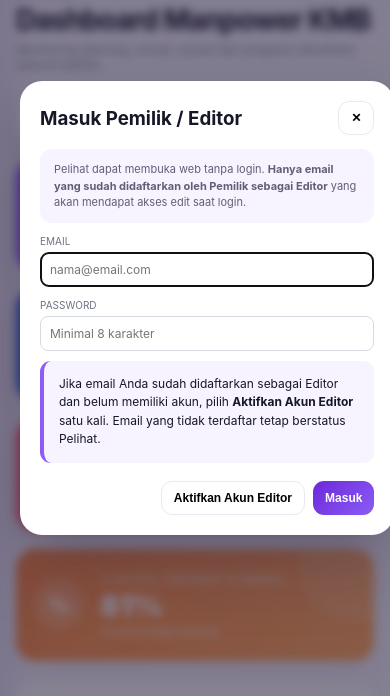
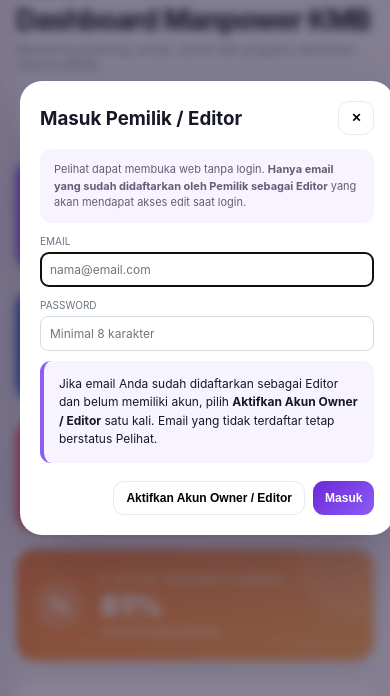
Before and after one commit to matthewyoga2014-design/kmb-purchasing-logistik, a plain HTML site: page monitoring-manpower-kmb/index.html in a window 390 px wide. Both pictures are taken after a click on the button "Masuk untuk Edit". Shown: the part 114-810 px from the top of the page. Drawn offline with nearby package versions, Linux system fonts and the light colour scheme; no server answers.

Commit message:
Clarify owner account activation on mobile

```diff
--- a/monitoring-manpower-kmb/index.html
+++ b/monitoring-manpower-kmb/index.html
@@ -159,9 +159,9 @@
       <div class="field"><label>Email</label><input id="authEmail" type="email" autocomplete="email" placeholder="nama@email.com"></div>
       <div class="field"><label>Password</label><input id="authPassword" type="password" autocomplete="current-password" placeholder="Minimal 8 karakter"></div>
     </div>
-    <div class="notice" style="margin-top:10px">Jika email Anda sudah didaftarkan sebagai Editor dan belum memiliki akun, pilih <b>Aktifkan Akun Editor</b> satu kali. Email yang tidak terdaftar tetap berstatus Pelihat.</div>
+    <div class="notice" style="margin-top:10px">Jika email Anda sudah didaftarkan sebagai Editor dan belum memiliki akun, pilih <b>Aktifkan Akun Owner / Editor</b> satu kali. Email yang tidak terdaftar tetap berstatus Pelihat.</div>
     <div class="modal-actions auth-actions">
-      <button class="btn" onclick="cloudSignupPassword()">Aktifkan Akun Editor</button>
+      <button class="btn" onclick="cloudSignupPassword()">Aktifkan Akun Owner / Editor</button>
       <button class="btn primary" onclick="cloudLoginPassword()">Masuk</button>
     </div>
   </div>
```
